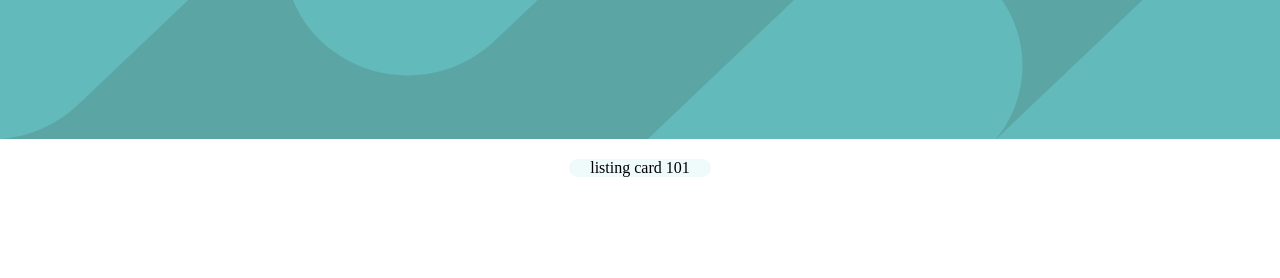
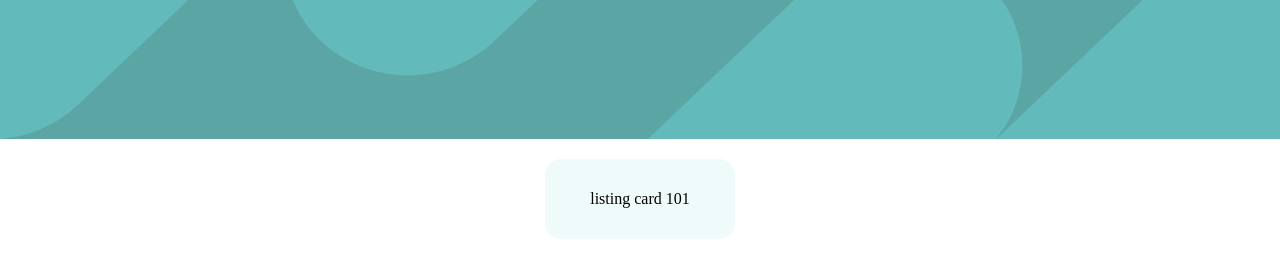
Before and after one commit to Grace-00/job-listings-fem, a website: page index.html in a window 1280 px wide. Drawn offline with Linux system fonts and the light colour scheme.

Commit message:
fix card styling

```diff
--- a/styles.css
+++ b/styles.css
@@ -29,7 +29,7 @@ img {
 
 .job-listing-card {
   background-color: #EFFAFA;
-  border-radius: 100px;
-  padding: 0 21px;
+  border-radius: 1em;
+  padding: 31px 45px;
   margin: 16px 24px;
 }
```
